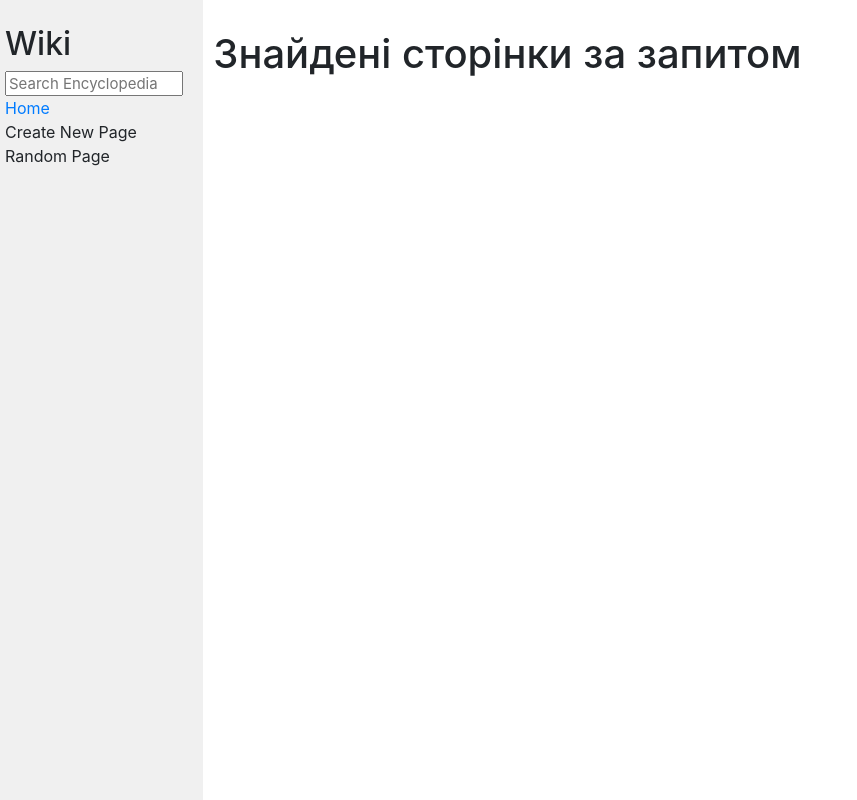
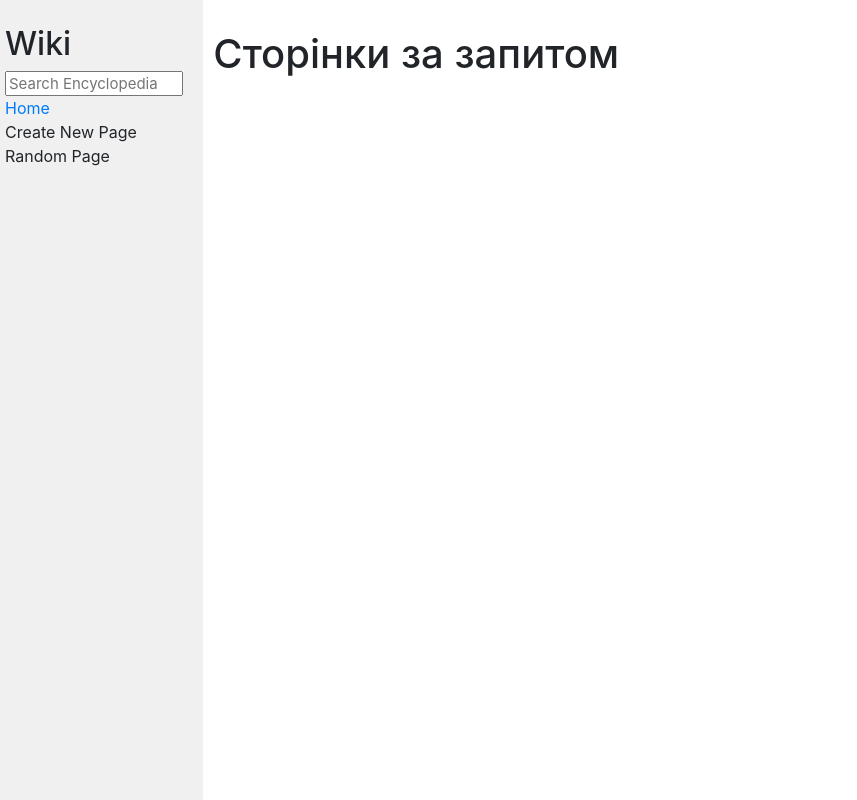
Before and after one commit to yakumov/wiki, a Django app: template encyclopedia/templates/encyclopedia/search.html in a window 1280 px wide. Shown: the whole page, without its empty margins (0-857 px from the left). Run offline with Django 3.2, Linux system fonts and the light colour scheme; the template is opened without the code that fills it, so the values that code supplies are empty; parts of the project's set-up code (start-up, migrations or seed data) failed here and were passed over; some libraries are stand-ins or nearby versions.

Commit message:
add search 2

```diff
--- a/encyclopedia/templates/encyclopedia/search.html
+++ b/encyclopedia/templates/encyclopedia/search.html
@@ -5,9 +5,10 @@
 {% endblock %}
 
 {% block body %}
-    <h1>Знайдені сторінки за запитом</h1>
-    <h1>{{ non }}</h1>
-
+    <h1>Cторінки за запитом</h1>
+    {% for non in non %}
+        <h1>{{ non }}</h1>
+    {% endfor %}
 
     <ul>
         {% for entry in entries %}
--- a/encyclopedia/views.py
+++ b/encyclopedia/views.py
@@ -37,3 +37,9 @@ def search(request):
                 "entries": set_list
             }
             return render(request, "encyclopedia/search.html", context = context)
+            else:
+                if not set_list:
+                    context = {
+                       "non": str("Такої статті не знайдено")
+                       }
+                return render(request, "encyclopedia/search.html", context = context)
```
